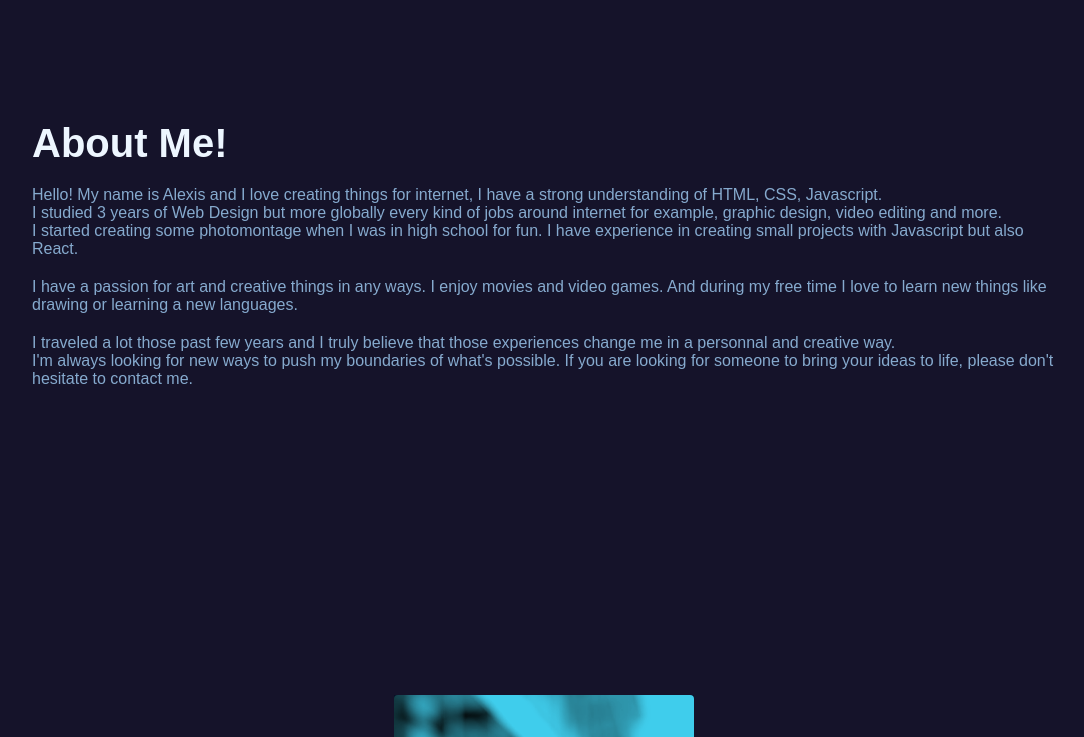
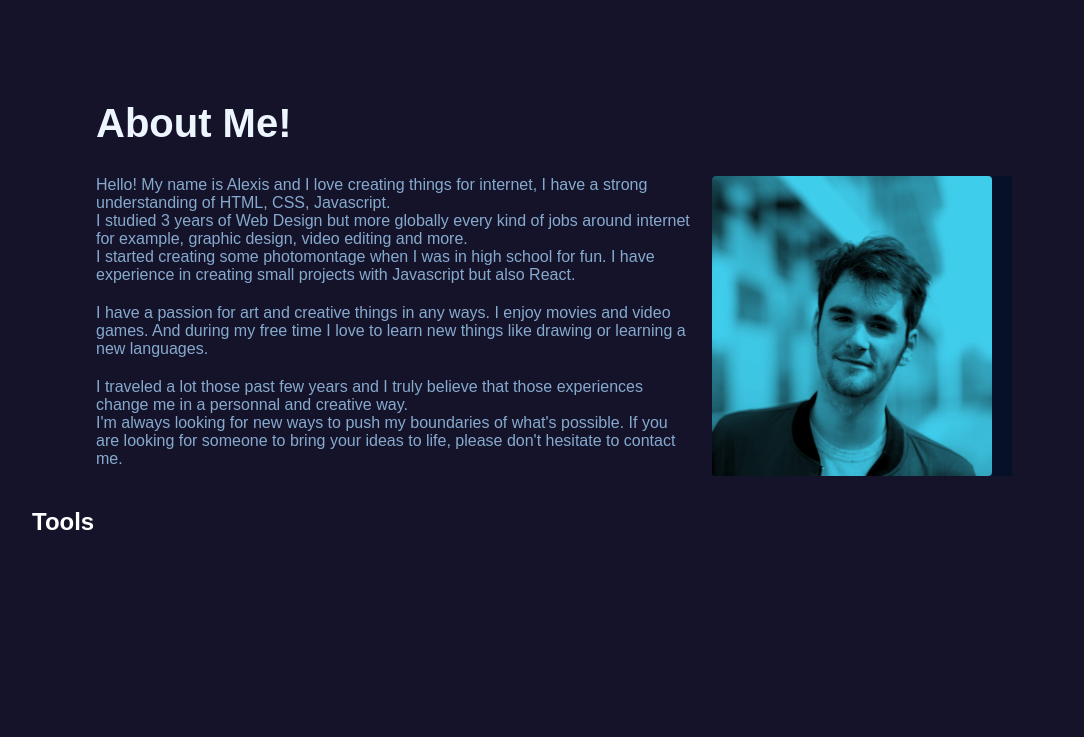
Before and after one commit to Molikuc/Portfolio, a React (Vite) app: page / in a window 1280 px wide. Shown: the part 799-1536 px from the top of the page, without its empty margins (96-1180 px from the left). Built offline with nearby package versions, Linux system fonts and the light colour scheme.

Commit message:
add css for About section

```diff
--- a/src/components/About.jsx
+++ b/src/components/About.jsx
@@ -5,16 +5,17 @@ function About() {
   return (
     <section className="about">
       <h2>About Me!</h2>
+      <div className="about--inner">
         <div>
           <p>
             Hello! My name is Alexis and I love creating things for internet, I
             have a strong understanding of HTML, CSS, Javascript.
-          <br />I studied 3 years of Web Design but more globally every kind of
-          jobs around internet for example, graphic design, video editing and
-          more.
-          <br /> I started creating some photomontage when I was in high school
-          for fun. I have experience in creating small projects with Javascript
-          but also React.
+            <br />I studied 3 years of Web Design but more globally every kind
+            of jobs around internet for example, graphic design, video editing
+            and more.
+            <br /> I started creating some photomontage when I was in high
+            school for fun. I have experience in creating small projects with
+            Javascript but also React.
           </p>
           <p>
             I have a passion for art and creative things in any ways. I enjoy
@@ -24,13 +25,14 @@ function About() {
           <p>
             I traveled a lot those past few years and I truly believe that those
             experiences change me in a personnal and creative way.
-          <br /> I'm always looking for new ways to push my boundaries of what's
-          possible. If you are looking for someone to bring your ideas to life,
-          please don't hesitate to contact me.
+            <br /> I'm always looking for new ways to push my boundaries of
+            what's possible. If you are looking for someone to bring your ideas
+            to life, please don't hesitate to contact me.
           </p>
         </div>
         <div className="about--image">
           <img src={profile} alt="Image of Myself" />
+        </div>
       </div>
     </section>
   );
--- a/src/components/Tools.jsx
+++ b/src/components/Tools.jsx
@@ -4,6 +4,7 @@ function Tools() {
   return (
     <section className="tools">
       <h2>Tools</h2>
+      <div></div>
     </section>
   );
 }
--- a/src/index.css
+++ b/src/index.css
@@ -265,7 +265,6 @@ header {
   justify-content: flex-start;
   flex-direction: column;
   padding: 20px 10%;
-  height: 150vh;
 }
 
 .about h2 {
@@ -314,6 +313,32 @@ header {
   filter: none;
 }
 
+@media screen and (min-width: 760px) {
+  .about {
+    flex-direction: row;
+    flex-wrap: wrap;
+  }
+
+  .about h2 {
+    padding-bottom: 30px;
+  }
+
+  .about--inner {
+    display: flex;
+  }
+
+  .about--image {
+    margin: 0;
+    padding-left: 20px;
+  }
+}
+
+@media screen and (min-width: 1120px) {
+  .about {
+    padding: 0 15%;
+  }
+}
+
 /* TOOLS */
 
 .tools {
```
Lines whose indentation alone changed are shown as unchanged.
